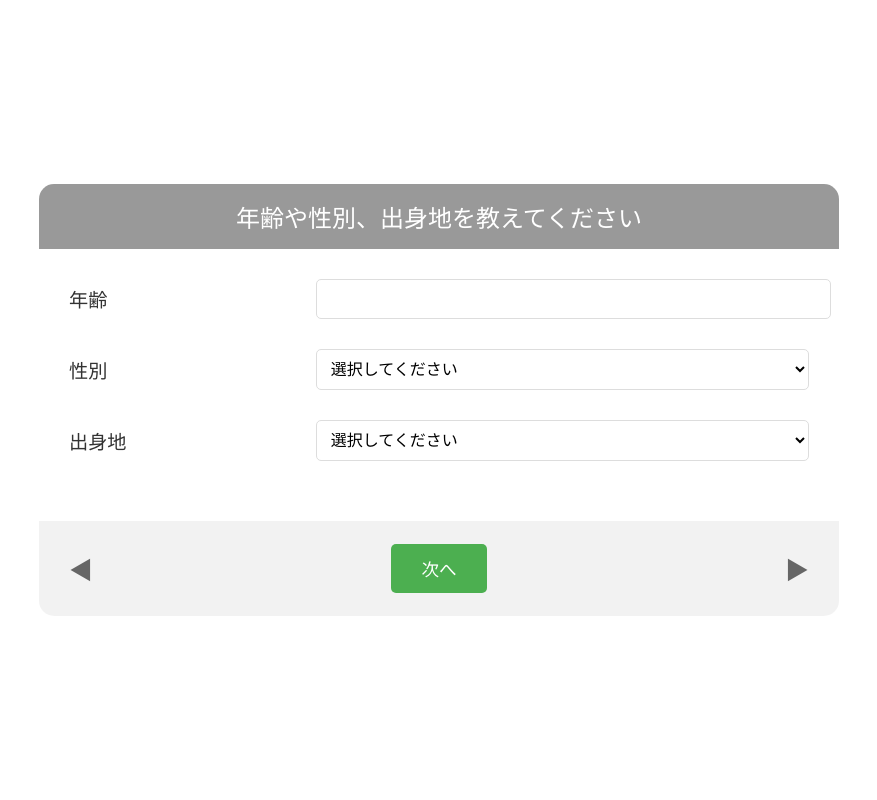
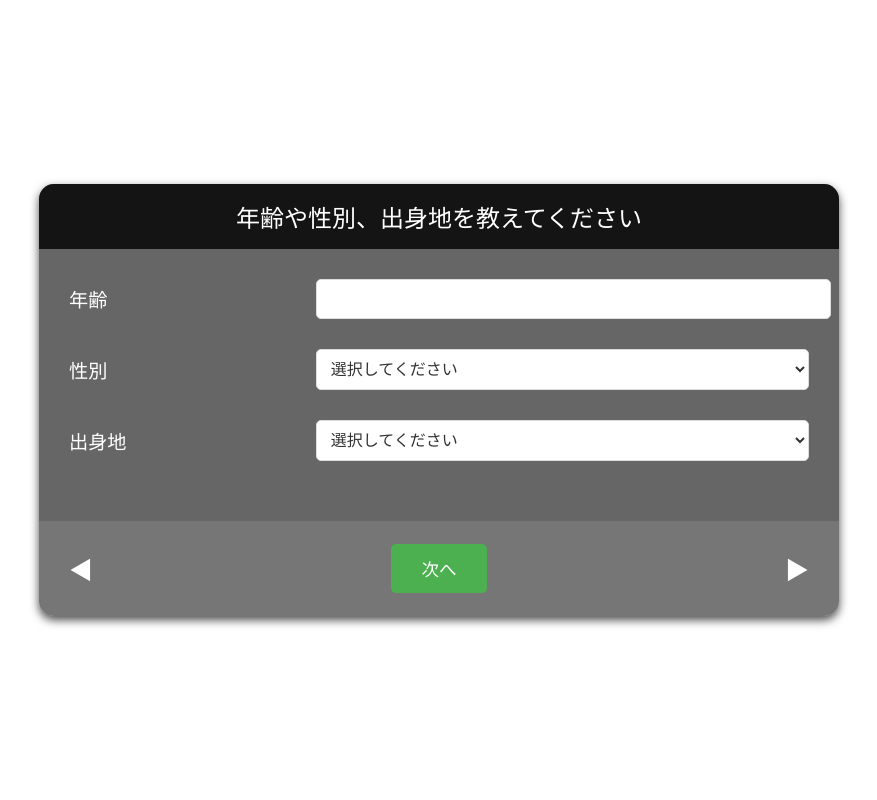
Before and after one commit to iropazu/TabinoKoe, a Flask app: page /information in a window 1280 px wide. Shown: the whole page, without its empty margins (201-1078 px from the left). Run offline with Flask 3, Linux system fonts and the light colour scheme.

Commit message:
いろいろ頑張りました

```diff
--- a/static/information.css
+++ b/static/information.css
@@ -2,7 +2,7 @@ body {
     margin: 0;
     padding: 0;
     min-height: 100vh;
-    /*background-image: url('../static/images/background_information.jpg');*/
+    /*background-image: url('../static/images/background_information.jpg'); */ /* 背景画像を適用 */
     background-size: cover;
     background-position: center;
     background-repeat: no-repeat;
@@ -10,24 +10,26 @@ body {
     display: flex;
     justify-content: center;
     align-items: center;
+    color: white; /* テキストを白色に設定 */
 }
 
 .container {
     width: 90%;
     max-width: 800px;
-    background: rgba(255, 255, 255, 0.9);
+    background: rgba(0, 0, 0, 0.6); /* 半透明の黒背景でテキストの読みやすさを向上 */
     border-radius: 15px;
     overflow: hidden;
+    box-shadow: 0px 4px 10px rgba(0, 0, 0, 0.7); /* 影を追加して浮き上がる効果 */
 }
 
 .title-box {
-    background: rgba(128, 128, 128, 0.8);
+    background: rgba(0, 0, 0, 0.8); /* タイトル部分の背景を少し暗く */
     padding: 15px;
     text-align: center;
 }
 
 h1 {
-    color: white;
+    color: white; /* タイトル文字を白色に設定 */
     margin: 0;
     font-size: 1.5em;
     font-weight: normal;
@@ -46,7 +48,7 @@ h1 {
 .label-text {
     flex: 1;
     font-size: 1.2em;
-    color: #333;
+    color: white; /* ラベル文字を白色に設定 */
 }
 
 .select-button {
@@ -58,8 +60,9 @@ select, input[type="number"] {
     padding: 10px;
     border: 1px solid #ddd;
     border-radius: 5px;
-    background-color: white;
+    background-color: white; /* 入力フィールドの背景を白色に設定 */
     font-size: 1em;
+    color: #333; /* テキストを黒に設定 */
 }
 
 .navigation {
@@ -67,19 +70,19 @@ select, input[type="number"] {
     justify-content: space-between;
     align-items: center;
     padding: 20px;
-    background: rgba(0, 0, 0, 0.05);
+    background: rgba(255, 255, 255, 0.1); /* 半透明の背景を追加 */
 }
 
 .nav-arrow {
-    color: #666;
+    color: white; /* ナビゲーション矢印を白色に設定 */
     font-size: 1.5em;
     cursor: pointer;
     padding: 10px;
 }
 
 .next-button {
-    background-color: #4CAF50;
-    color: white;
+    background-color: #4CAF50; /* ボタンの背景色 */
+    color: white; /* ボタンの文字色 */
     border: none;
     padding: 12px 30px;
     border-radius: 5px;
@@ -88,7 +91,7 @@ select, input[type="number"] {
 }
 
 .next-button:hover {
-    background-color: #45a049;
+    background-color: #45a049; /* ボタンのホバー時の色 */
 }
 
 /* レスポンシブ対応 */
```
Also changed, not shown: templates/choice.html (+39 -1 lines), static/choice.css (added).
